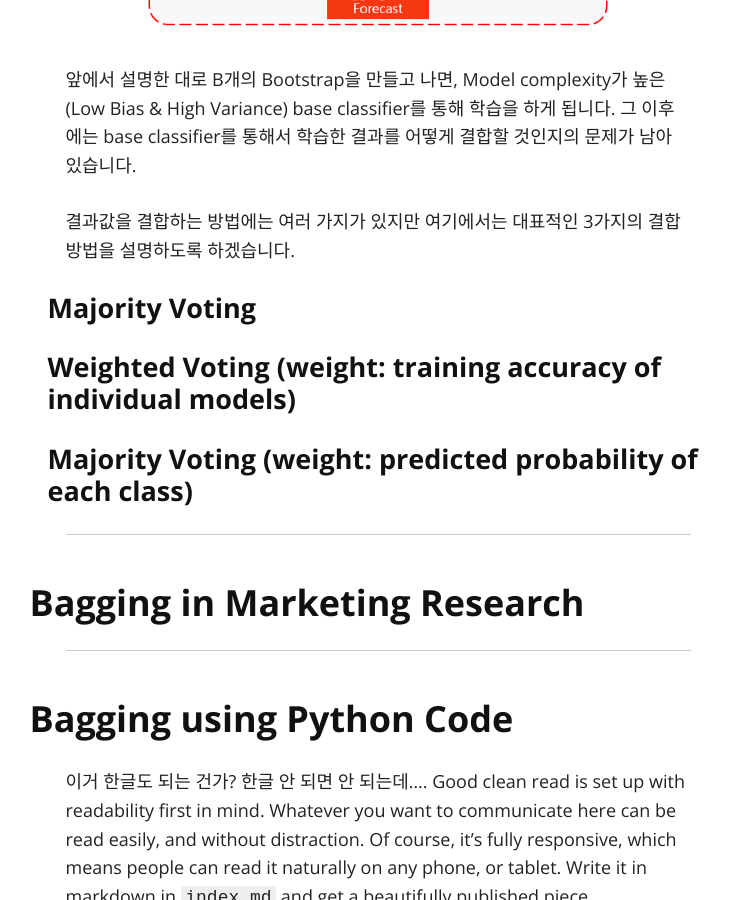
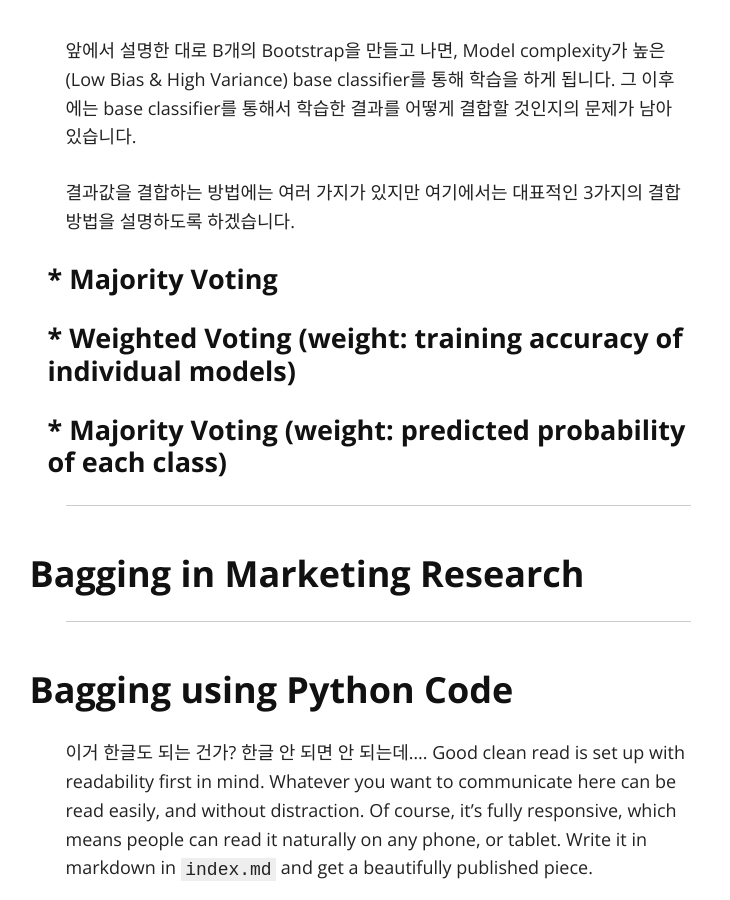
Before and after one commit to seokchaeyoon/seokchaeyoon.github.io, a Jekyll site: the page built from index.md, in a window 1280 px wide and 900 px high, scrolled down 8217 px. Shown: the whole window, without its empty margins (262-992 px from the left). Built offline with Jekyll 4.4.1, drawn with Linux system fonts in a browser that asks for light colours; nearby versions of some CDN libraries; our own code applies the rules of GitHub Pages for plain Markdown files.

```diff
--- a/index.md
+++ b/index.md
@@ -105,17 +105,17 @@ Bagging 알고리즘을 적용하기 위한 Bootstrapping은 다음과 같이
 
 Bootstrapping에서 핵심은 Bootstrap이라는 Orignal Dataset에서 뽑은 샘플을 만드는 데에 있습니다. 만일 Original Data에 N개의 관찰값이 존재한다면, 그 N개의 관찰값 중 중복을 허용하여서 다시 N개의 값을 뽑아서 하나의 Bootstrap을 만듭니다. 위의 이미지를 보면, Original Dataset에 10개의 관찰값이 존재합니다. 중복을 허용하여서 랜덤 샘플링을 하면 Bootstrap 1, Bootstrap 2, ... , Bootstrap B (총 B개의 Bootstrap을 만든다고 가정할 때)을 만들 수 있습니다. 그리고 각각의 Bootstrap에는 Original Dataset과는 다르게 같은 관찰값이 여러 번 나온다는 것을 확인할 수 있습니다.
 
-### ***Result Aggregating***
+#### ***Result Aggregating***
 <img src="images/diagram3.PNG" alt="diagram3">
 앞에서 설명한 대로 B개의 Bootstrap을 만들고 나면, Model complexity가 높은(Low Bias & High Variance) base classifier를 통해 학습을 하게 됩니다. 그 이후에는 base classifier를 통해서 학습한 결과를 어떻게 결합할 것인지의 문제가 남아 있습니다.
 
 결과값을 결합하는 방법에는 여러 가지가 있지만 여기에서는 대표적인 3가지의 결합 방법을 설명하도록 하겠습니다.
 
-#### **Majority Voting**
+##### * **Majority Voting**
 
-#### **Weighted Voting (weight: training accuracy of individual models)**
+##### * **Weighted Voting (weight: training accuracy of individual models)**
 
-#### **Majority Voting (weight: predicted probability of each class)**
+##### * **Majority Voting (weight: predicted probability of each class)**
 <hr>
 ### Bagging in Marketing Research
 
```
